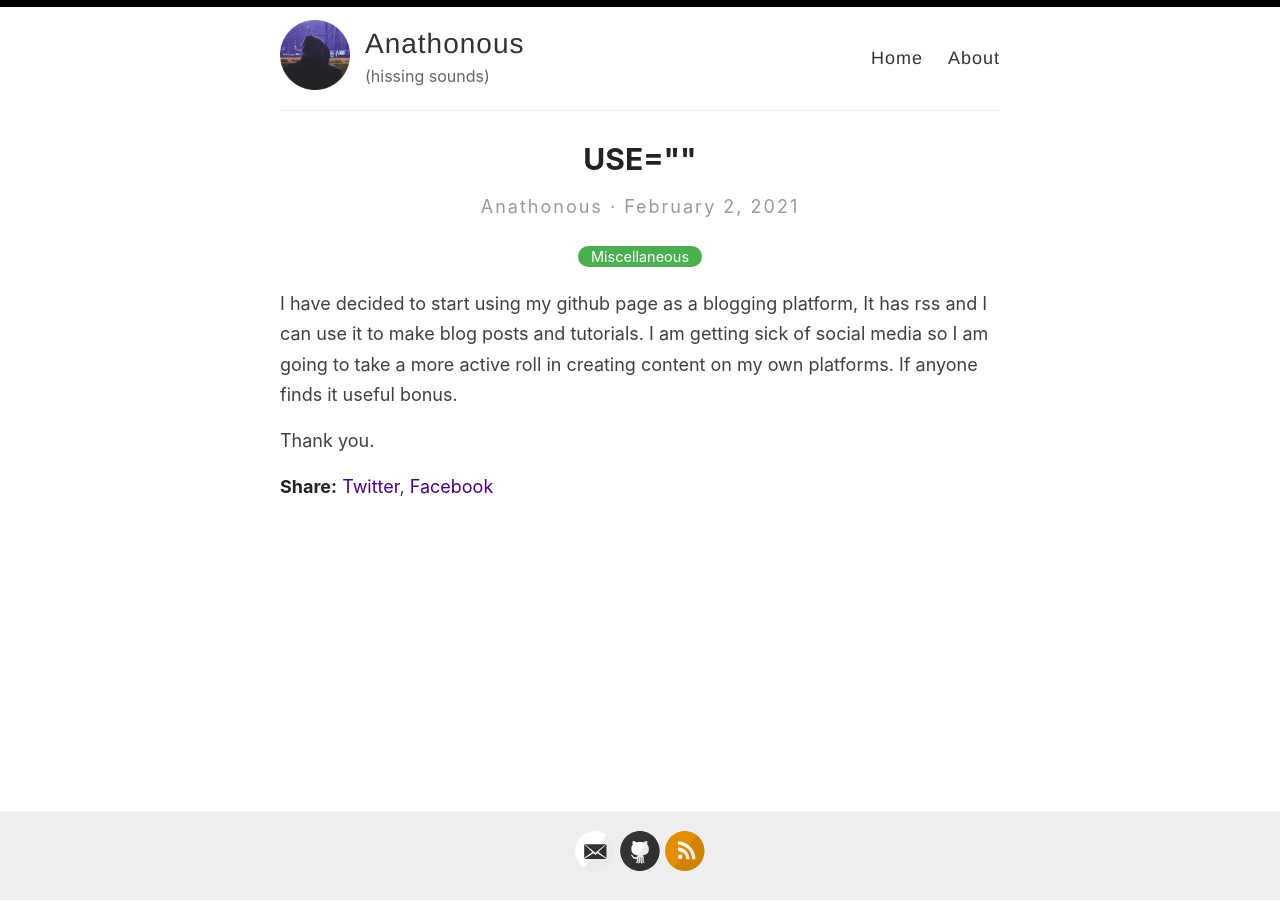
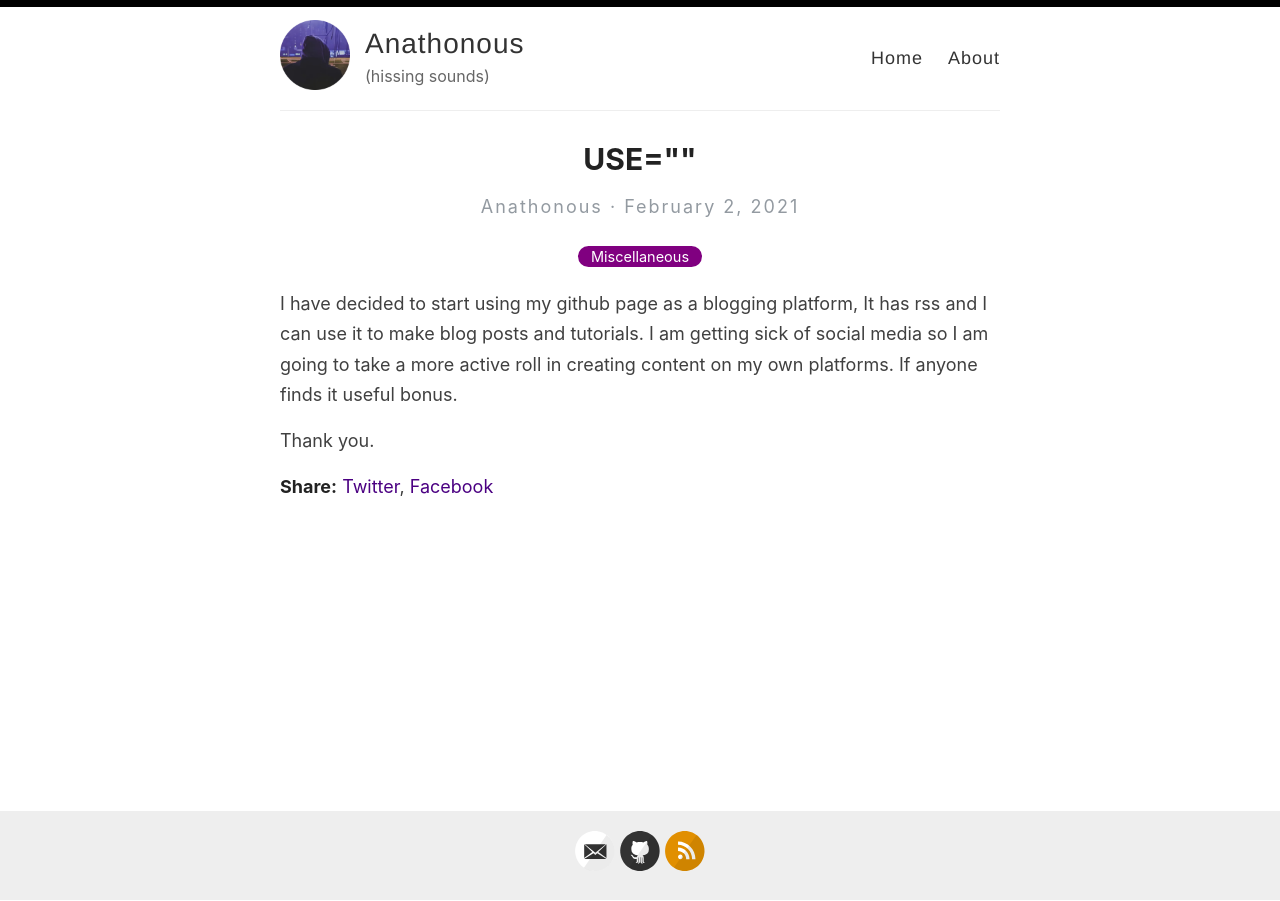
Before and after one commit to anathonous/anathonous.github.io, a Jekyll site: the page built from _posts/2021-02-02-blog.md, in a window 1280 px wide. Built offline with Jekyll 4.4.1, drawn with Linux system fonts in a browser that asks for light colours.

Commit message:
Update style.scss

```diff
--- a/assets/style.scss
+++ b/assets/style.scss
@@ -700,7 +700,7 @@ Modules - reusable parts of our design
   font-size: 14.5px;
   padding: 2px 13px;
   border: none;
-  background-color: #4CAF50;
+  background-color: purple;
   border-radius: 50px;
   color: #fff;
 }
```
